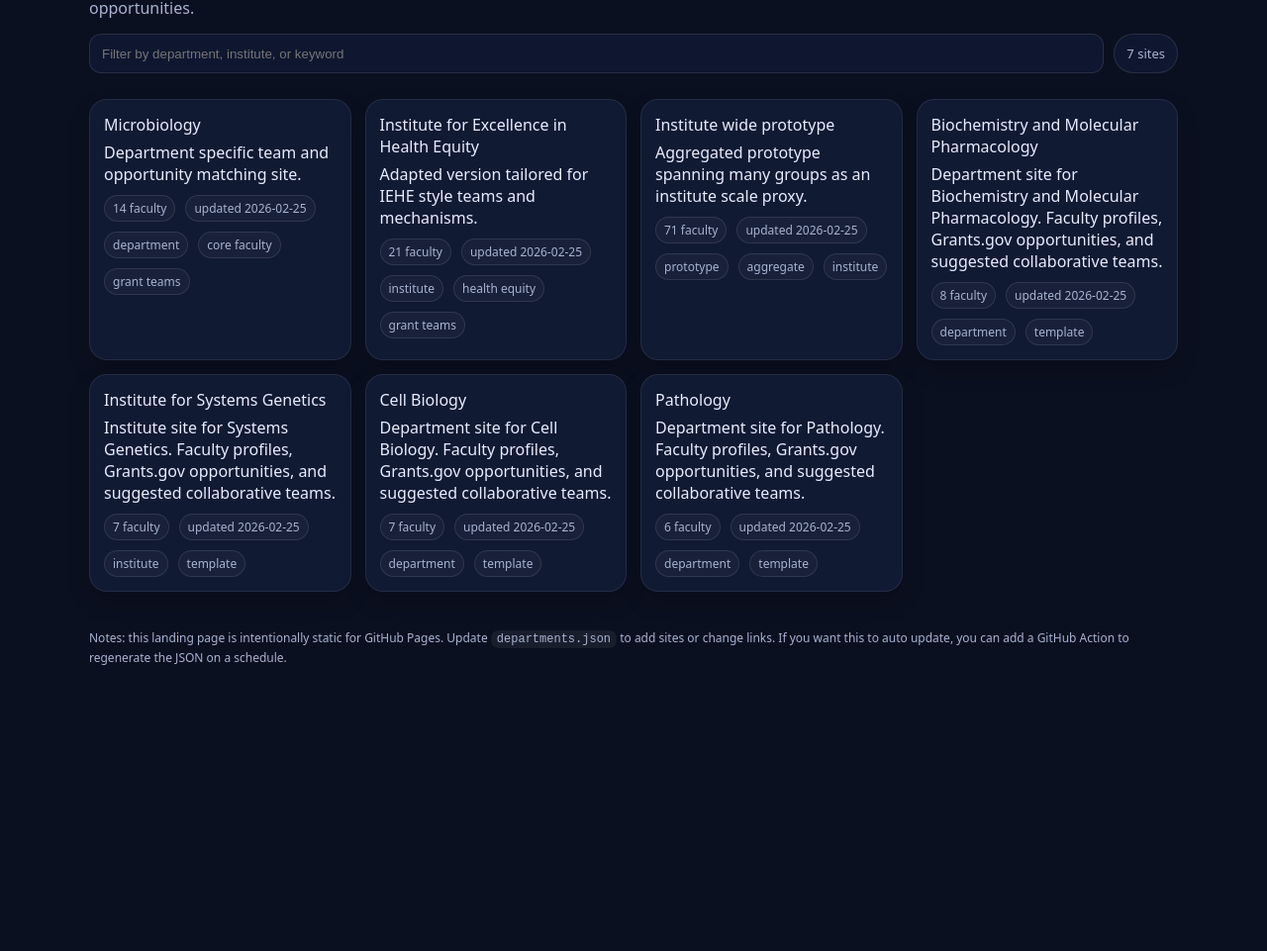
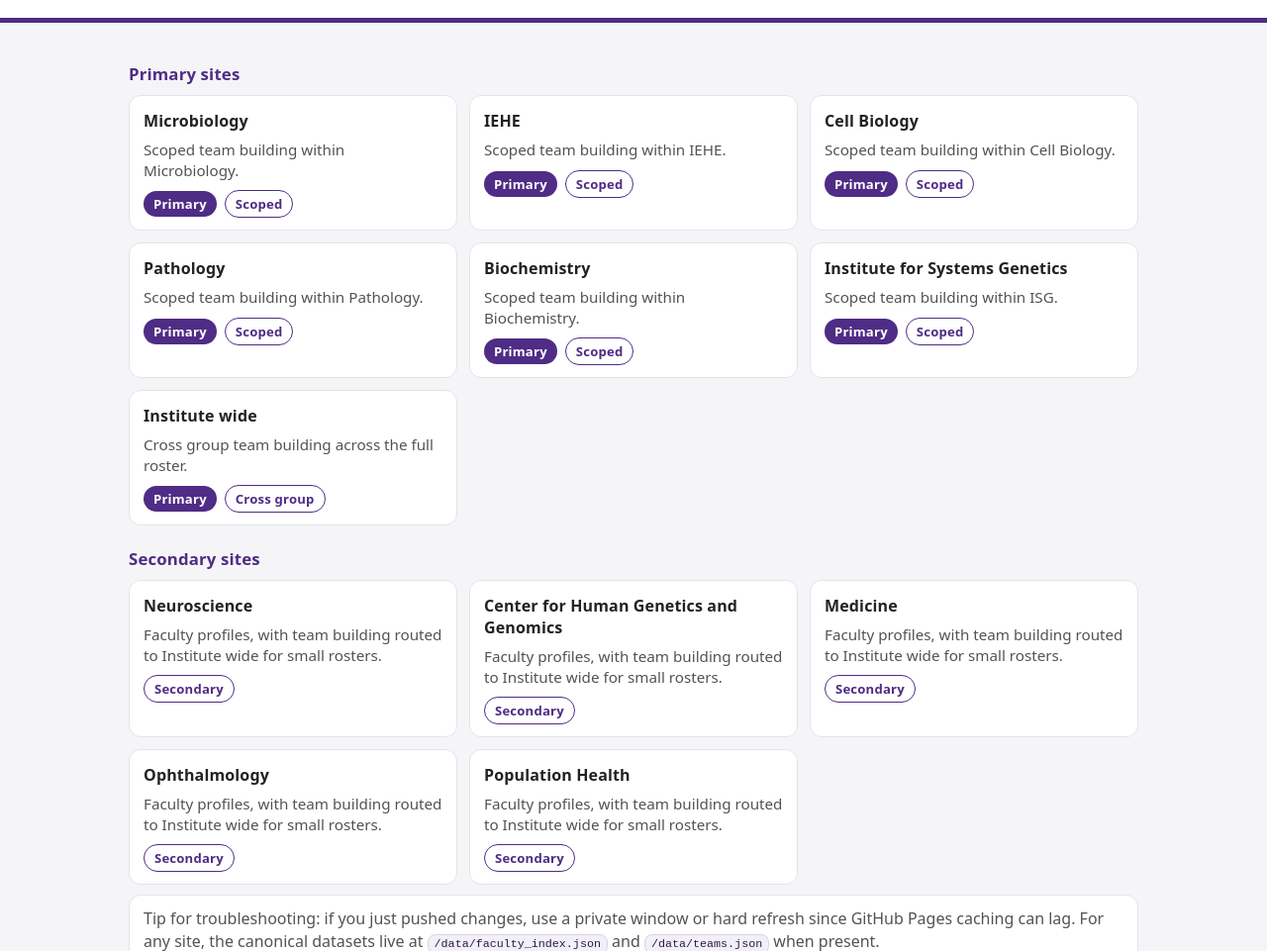
Before and after one commit to Ben-tenOever/grant-teams-hub, a plain HTML site: page index.html in a window 1280 px wide. Shown: the part 95-1056 px from the top of the page at 99% size. Before the commit the page ends 810 px from the top, so only its background shows below. Drawn offline with Linux system fonts and the light colour scheme.

Commit message:
Update hub landing page with primary and secondary site links

```diff
--- a/index.html
+++ b/index.html
@@ -2,102 +2,233 @@
 <html lang="en">
 <head>
   <meta charset="utf-8" />
-  <meta name="viewport" content="width=device-width,initial-scale=1" />
-  <title>Grant Team Builder Sites</title>
+  <meta name="viewport" content="width=device-width, initial-scale=1" />
+  <title>NYU Grant Teams Hub</title>
   <style>
-    :root { --bg:#0b1020; --card:#111a33; --muted:#a8b3d1; --text:#e8ecff; --accent:#7aa2ff; }
-    body { margin:0; font-family: ui-sans-serif, system-ui, -apple-system, Segoe UI, Roboto, Helvetica, Arial; background:var(--bg); color:var(--text); }
-    header { padding:28px 18px 14px; max-width:1100px; margin:0 auto; }
-    h1 { margin:0 0 6px; font-size:24px; letter-spacing:0.2px; }
-    p { margin:8px 0; color:var(--muted); line-height:1.45; }
-    .toolbar { display:flex; gap:10px; flex-wrap:wrap; margin-top:14px; }
-    input[type="search"] { flex:1; min-width:240px; padding:10px 12px; border-radius:12px; border:1px solid rgba(255,255,255,0.10); background:#0f1730; color:var(--text); }
-    .pill { padding:10px 12px; border-radius:999px; border:1px solid rgba(255,255,255,0.10); background:#0f1730; color:var(--muted); font-size:13px; }
-    main { max-width:1100px; margin:0 auto; padding:12px 18px 30px; }
-    .grid { display:grid; grid-template-columns: repeat(auto-fit, minmax(250px, 1fr)); gap:14px; }
-    a.card { display:block; text-decoration:none; color:inherit; background:var(--card); border:1px solid rgba(255,255,255,0.08); border-radius:18px; padding:14px; box-shadow: 0 10px 22px rgba(0,0,0,0.20); }
-    a.card:hover { border-color: rgba(122,162,255,0.45); transform: translateY(-1px); transition: 120ms ease; }
-    .card-title { font-size:16px; margin:0 0 6px; }
-    .meta { display:flex; gap:10px; flex-wrap:wrap; font-size:12px; color:var(--muted); margin:10px 0 0; }
-    .tag { display:inline-block; padding:4px 8px; border-radius:999px; border:1px solid rgba(255,255,255,0.10); background: rgba(255,255,255,0.03); }
-    footer { max-width:1100px; margin:0 auto; padding:0 18px 34px; color:var(--muted); font-size:12px; line-height:1.5; }
-    code { background: rgba(255,255,255,0.06); padding: 2px 6px; border-radius: 8px; }
+    :root{
+      --nyu-purple:#4F2C85;
+      --bg:#f5f5f7;
+      --card:#ffffff;
+      --border:#e3e3ee;
+      --text:#222222;
+      --muted:rgba(0,0,0,.68);
+    }
+    html,body{height:100%;}
+    body{
+      margin:0;
+      font-family:system-ui,-apple-system,BlinkMacSystemFont,"Segoe UI",sans-serif;
+      background:var(--bg);
+      color:var(--text);
+    }
+    header{
+      background:#fff;
+      border-bottom:5px solid var(--nyu-purple);
+    }
+    .container{
+      max-width:1020px;
+      margin:0 auto;
+      padding:18px 16px;
+    }
+    .title{
+      margin:0;
+      color:var(--nyu-purple);
+      letter-spacing:.2px;
+      font-size:1.45rem;
+      line-height:1.2;
+      font-weight:750;
+    }
+    .subtitle{
+      margin-top:6px;
+      color:var(--muted);
+      line-height:1.35;
+      max-width:900px;
+    }
+    .section-title{
+      margin:22px 0 10px 0;
+      color:var(--nyu-purple);
+      font-size:1.05rem;
+      letter-spacing:.15px;
+      font-weight:720;
+    }
+    .grid{
+      display:grid;
+      grid-template-columns:repeat(auto-fit,minmax(280px,1fr));
+      gap:12px;
+    }
+    .card{
+      background:var(--card);
+      border:1px solid var(--border);
+      border-radius:12px;
+      padding:14px 14px 12px 14px;
+      text-decoration:none;
+      color:inherit;
+      transition:transform .06s ease, box-shadow .06s ease;
+    }
+    .card:hover{
+      transform:translateY(-1px);
+      box-shadow:0 6px 18px rgba(0,0,0,.06);
+    }
+    .card-title{
+      font-weight:750;
+      letter-spacing:.15px;
+    }
+    .card-desc{
+      margin-top:8px;
+      color:var(--muted);
+      line-height:1.35;
+      font-size:.95rem;
+    }
+    .tag-row{
+      margin-top:10px;
+      display:flex;
+      gap:8px;
+      flex-wrap:wrap;
+      align-items:center;
+    }
+    .tag{
+      display:inline-block;
+      padding:4px 10px;
+      border-radius:999px;
+      background:var(--nyu-purple);
+      color:#fff;
+      font-size:.82rem;
+      letter-spacing:.2px;
+      font-weight:650;
+    }
+    .tag-outline{
+      display:inline-block;
+      padding:4px 10px;
+      border-radius:999px;
+      border:1px solid var(--nyu-purple);
+      color:var(--nyu-purple);
+      background:#fff;
+      font-size:.82rem;
+      letter-spacing:.2px;
+      font-weight:650;
+    }
+    footer{
+      margin-top:28px;
+      padding:10px 0 24px 0;
+      color:var(--muted);
+      font-size:.9rem;
+    }
+    .note{
+      margin-top:10px;
+      background:#fff;
+      border:1px solid var(--border);
+      border-radius:12px;
+      padding:12px 14px;
+      line-height:1.4;
+      color:var(--muted);
+    }
+    code{
+      background:rgba(79,44,133,.07);
+      border:1px solid rgba(79,44,133,.15);
+      padding:2px 6px;
+      border-radius:8px;
+      color:#2a1a49;
+      font-size:.9em;
+    }
   </style>
 </head>
 <body>
   <header>
-    <h1>Grant team builder sites</h1>
-    <p>
-      Central landing page linking to department or institute specific sites that propose collaborative grant teams from faculty profiles and Grants.gov opportunities.
-    </p>
-    <div class="toolbar">
-      <input id="q" type="search" placeholder="Filter by department, institute, or keyword" />
-      <div class="pill" id="summary">Loading…</div>
+    <div class="container">
+      <h1 class="title">NYU Grant Teams Hub</h1>
+      <div class="subtitle">
+        Central index for department and institute team building sites. Department sites are scoped to faculty within that group.
+        Institute wide supports cross group team building.
+      </div>
     </div>
   </header>
 
-  <main>
-    <div class="grid" id="grid"></div>
+  <main class="container">
+    <div class="section-title">Primary sites</div>
+    <div class="grid">
+      <a class="card" href="https://ben-tenoever.github.io/microbiology-ai-grant-tool/">
+        <div class="card-title">Microbiology</div>
+        <div class="card-desc">Scoped team building within Microbiology.</div>
+        <div class="tag-row"><span class="tag">Primary</span><span class="tag-outline">Scoped</span></div>
+      </a>
+
+      <a class="card" href="https://ben-tenoever.github.io/IEHE-grant-teams/">
+        <div class="card-title">IEHE</div>
+        <div class="card-desc">Scoped team building within IEHE.</div>
+        <div class="tag-row"><span class="tag">Primary</span><span class="tag-outline">Scoped</span></div>
+      </a>
+
+      <a class="card" href="https://ben-tenoever.github.io/Cell-Biology-grant-teams/">
+        <div class="card-title">Cell Biology</div>
+        <div class="card-desc">Scoped team building within Cell Biology.</div>
+        <div class="tag-row"><span class="tag">Primary</span><span class="tag-outline">Scoped</span></div>
+      </a>
+
+      <a class="card" href="https://ben-tenoever.github.io/Pathology-grant-teams/">
+        <div class="card-title">Pathology</div>
+        <div class="card-desc">Scoped team building within Pathology.</div>
+        <div class="tag-row"><span class="tag">Primary</span><span class="tag-outline">Scoped</span></div>
+      </a>
+
+      <a class="card" href="https://ben-tenoever.github.io/Biochemistry-Molecular-Pharmacology-grant-teams/">
+        <div class="card-title">Biochemistry</div>
+        <div class="card-desc">Scoped team building within Biochemistry.</div>
+        <div class="tag-row"><span class="tag">Primary</span><span class="tag-outline">Scoped</span></div>
+      </a>
+
+      <a class="card" href="https://ben-tenoever.github.io/ISG-grant-teams/">
+        <div class="card-title">Institute for Systems Genetics</div>
+        <div class="card-desc">Scoped team building within ISG.</div>
+        <div class="tag-row"><span class="tag">Primary</span><span class="tag-outline">Scoped</span></div>
+      </a>
+
+      <a class="card" href="https://ben-tenoever.github.io/Institute-wide/">
+        <div class="card-title">Institute wide</div>
+        <div class="card-desc">Cross group team building across the full roster.</div>
+        <div class="tag-row"><span class="tag">Primary</span><span class="tag-outline">Cross group</span></div>
+      </a>
+    </div>
+
+    <div class="section-title">Secondary sites</div>
+    <div class="grid">
+      <a class="card" href="https://ben-tenoever.github.io/Neuroscience-grant-teams/">
+        <div class="card-title">Neuroscience</div>
+        <div class="card-desc">Faculty profiles, with team building routed to Institute wide for small rosters.</div>
+        <div class="tag-row"><span class="tag-outline">Secondary</span></div>
+      </a>
+
+      <a class="card" href="https://ben-tenoever.github.io/CHGG-grant-teams/">
+        <div class="card-title">Center for Human Genetics and Genomics</div>
+        <div class="card-desc">Faculty profiles, with team building routed to Institute wide for small rosters.</div>
+        <div class="tag-row"><span class="tag-outline">Secondary</span></div>
+      </a>
+
+      <a class="card" href="https://ben-tenoever.github.io/Medicine-grant-teams/">
+        <div class="card-title">Medicine</div>
+        <div class="card-desc">Faculty profiles, with team building routed to Institute wide for small rosters.</div>
+        <div class="tag-row"><span class="tag-outline">Secondary</span></div>
+      </a>
+
+      <a class="card" href="https://ben-tenoever.github.io/Ophthalmology-grant-teams/">
+        <div class="card-title">Ophthalmology</div>
+        <div class="card-desc">Faculty profiles, with team building routed to Institute wide for small rosters.</div>
+        <div class="tag-row"><span class="tag-outline">Secondary</span></div>
+      </a>
+
+      <a class="card" href="https://ben-tenoever.github.io/Pop-Health-grant-teams/">
+        <div class="card-title">Population Health</div>
+        <div class="card-desc">Faculty profiles, with team building routed to Institute wide for small rosters.</div>
+        <div class="tag-row"><span class="tag-outline">Secondary</span></div>
+      </a>
+    </div>
+
+    <div class="note">
+      Tip for troubleshooting: if you just pushed changes, use a private window or hard refresh since GitHub Pages caching can lag.
+      For any site, the canonical datasets live at <code>/data/faculty_index.json</code> and <code>/data/teams.json</code> when present.
+    </div>
+
+    <footer class="container">
+      Maintained by the Galaxy team builder pipeline.
+    </footer>
   </main>
-
-  <footer>
-    <p>
-      Notes: this landing page is intentionally static for GitHub Pages. Update <code>departments.json</code> to add sites or change links.
-      If you want this to auto update, you can add a GitHub Action to regenerate the JSON on a schedule.
-    </p>
-  </footer>
-
-<script>
-  let all = [];
-  const grid = document.getElementById("grid");
-  const q = document.getElementById("q");
-  const summary = document.getElementById("summary");
-
-  function esc(s) {
-    return (s || "").toString().replaceAll("&","&amp;").replaceAll("<","&lt;").replaceAll(">","&gt;");
-  }
-
-  function render(items) {
-    grid.innerHTML = items.map(d => {
-      const tags = (d.tags || []).slice(0,6).map(t => `<span class="tag">${esc(t)}</span>`).join("");
-      const count = (typeof d.faculty_count === "number") ? `${d.faculty_count} faculty` : "faculty count n/a";
-      const updated = d.updated ? `updated ${esc(d.updated)}` : "";
-      return `
-        <a class="card" href="${esc(d.url)}" target="_blank" rel="noreferrer">
-          <div class="card-title">${esc(d.name)}</div>
-          <div>${esc(d.description || "")}</div>
-          <div class="meta">
-            <span class="tag">${esc(count)}</span>
-            ${updated ? `<span class="tag">${updated}</span>` : ""}
-          </div>
-          <div class="meta">${tags}</div>
-        </a>
-      `;
-    }).join("");
-    summary.textContent = `${items.length} sites`;
-  }
-
-  function applyFilter() {
-    const s = (q.value || "").toLowerCase().trim();
-    if (!s) return render(all);
-    const filtered = all.filter(d => {
-      const hay = [d.name, d.description, (d.tags || []).join(" "), d.url].join(" ").toLowerCase();
-      return hay.includes(s);
-    });
-    render(filtered);
-  }
-
-  fetch("departments.json", { cache: "no-store" })
-    .then(r => r.json())
-    .then(data => {
-      all = (data && data.sites) ? data.sites : [];
-      render(all);
-      q.addEventListener("input", applyFilter);
-    })
-    .catch(err => {
-      summary.textContent = "Failed to load departments.json";
-      console.error(err);
-    });
-</script>
 </body>
 </html>
```
